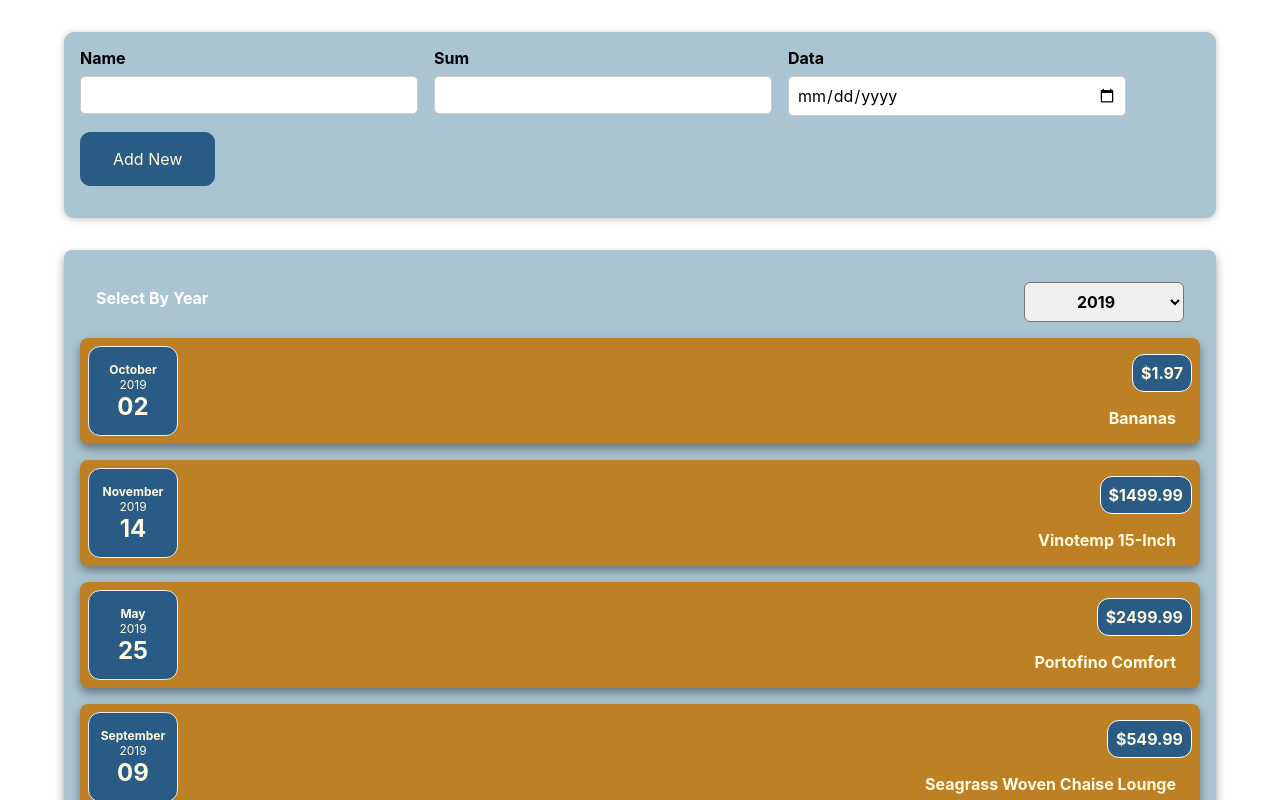
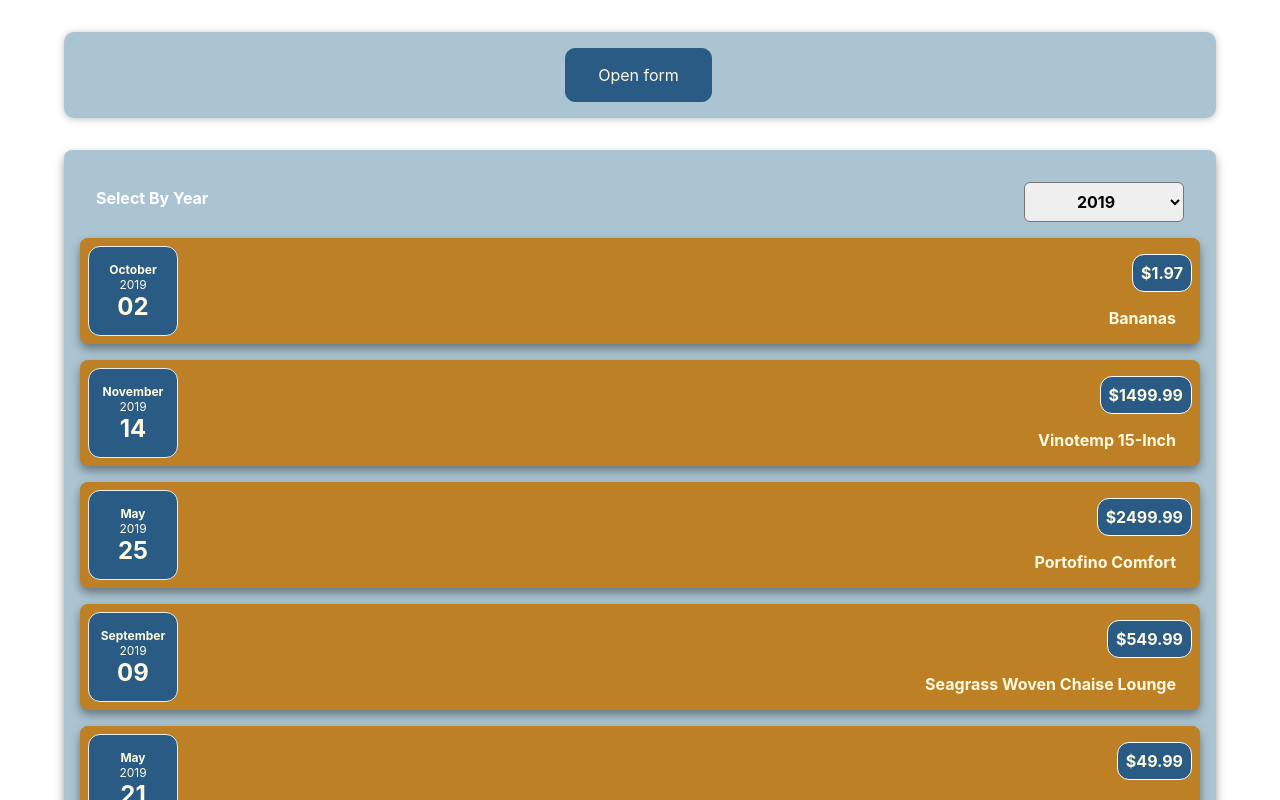
Before and after one commit to OlegZaichuk/ReactJS_Cost_Accounting, a React (Create React App) app: page / in a window 1280 px wide. Shown: the top 800 px of the page. Built offline with nearby package versions, Linux system fonts and the light colour scheme.

Commit message:
add open close new CostForm

```diff
--- a/src/components/CostFilter_UI/CostFilter.js
+++ b/src/components/CostFilter_UI/CostFilter.jsx
@@ -1,4 +1,4 @@
-import React, {useState} from 'react';
+import React from 'react';
 import './CostsFilter.css';
 
 const CostFilter = (props) => {
@@ -15,6 +15,7 @@ const CostFilter = (props) => {
                     <option value="2021">2021</option>
                     <option value="2020">2020</option>
                     <option value="2019">2019</option>
+                    <option value="2018">2018</option>
                 </select>
             </div>
         </div>
--- a/src/components/CostItems.jsx
+++ b/src/components/CostItems.jsx
@@ -1,21 +1,16 @@
-import React, {useState} from 'react';
+import React from 'react';
 import '../css/CostItem.css';
 import CostDateView from "./CostDateView";
 import Card from "./Card";
 
 const CostItems = (props) => {
-    const [description, setDescription] = useState(props.description)
-    // const changeDescriptionHandler = () => {
-    //     setDescription("new")
-    // }
     return (
         <Card className='cost-item'>
-            <CostDateView date={props.date}/>
+            <CostDateView date={props.costItem.data}/>
             <div className='cost-item__description'>
-                <h2>{description}</h2>
-                <div className='cost-item__price'>${props.amount}</div>
+                <h2>{props.costItem.description}</h2>
+                <div className='cost-item__price'>${props.costItem['amount']}</div>
             </div>
-            {/*<button onClick={changeDescriptionHandler}>Change Dsc</button>*/}
         </Card>
     );
 };
--- a/src/components/Costs.jsx
+++ b/src/components/Costs.jsx
@@ -13,11 +13,16 @@ const Costs = (props) => {
     const changeYear = (newYear) =>{
         setCurrentYear(newYear)
     }
+
+    const filteredCost = props.costsList.filter(el => el.data.getFullYear().toString() === currentYear)
+    const noCostList = <h2 className='cost-list__fallback'>No expenses this year</h2>
+
+
     return (
         <Card className='costs'>
             <CostFilter year={currentYear} onChangeYear={changeYear} />
-            {props.costsList.filter(el => el.data.getFullYear() == currentYear).
-            map(costItem => <CostItems key={costItem.id} date={costItem.data} description={costItem.description} amount={costItem.amount}/>)}
+            {filteredCost.length === 0 ? noCostList :
+                filteredCost.map(costItem => <CostItems key={costItem.id} costItem = {costItem}/>)}
         </Card>
     );
 };
--- a/src/components/newCost/CostForm.jsx
+++ b/src/components/newCost/CostForm.jsx
@@ -6,13 +6,18 @@ const CostForm = (props) => {
     const [costSum, setCostSum] = useState('')
     const [costDate, setCostData] = useState('')
 
-    const addNewCost = (e) => {
-        e.preventDefault();
-        const sendDate = { data: new Date(costDate.replace(/-/g, '\/')), description: costName, amount: costSum};
-        props.onNewCostData(sendDate);
+    const clearFormData = () => {
         setCostName('');
         setCostSum('');
         setCostData('');
+        props.onCloseForm();
+    }
+
+    const addNewCost = (e) => {
+        e.preventDefault();
+        const sendDate = { data: new Date(costDate.replace(/-/g, '/')), description: costName, amount: costSum};
+        props.onNewCostData(sendDate);
+        clearFormData();
     }
     return (
         <form onSubmit={addNewCost}>
@@ -33,13 +38,12 @@ const CostForm = (props) => {
                     <input value={costDate}
                            onChange={e => setCostData(e.target.value)}
                            type='date'
-                           min='2019-01-01'/>
+                           min='2018-01-01'/>
                 </div>
                 <div className='new-cost__actions'>
-                    <button
-                        type='submit'
-                        // onClick={addNewCost}
-                    >Add New</button>
+                    <button type='submit'>Add New</button>
+
+                    <button onClick={clearFormData}>Cancel</button>
                 </div>
             </div>
         </form>
--- a/src/components/newCost/NewCost.jsx
+++ b/src/components/newCost/NewCost.jsx
@@ -1,8 +1,14 @@
-import React from 'react';
+import React, {useState} from 'react';
 import '../../css/NewCost.css';
 import CostForm from "./CostForm";
 
 const NewCost = (props) => {
+    const [isState, isSetState ] = useState(false)
+
+    const closeFormHandler = () => {
+        isSetState(false)
+    }
+
     const newCostDataHandler = (newCostData) => {
         const newCostDataOut = {
             ...newCostData,
@@ -13,11 +19,19 @@ const NewCost = (props) => {
         console.log(newCostDataOut)
     }
 
+    const buttonOpen = <div className='cost-list__fallback'>
+                             <button onClick={() => isSetState(true)}>Open form</button>
+                       </div>
+    const costForm = <CostForm className='new-cost__actions' onCloseForm={closeFormHandler} onNewCostData={newCostDataHandler}/>
+
+
     return (
 
+        <div className='new-cost'>
+            { isState ? costForm : buttonOpen}
 
-        <div className='new-cost'>
-            <CostForm onNewCostData={newCostDataHandler}/>
+
+
         </div>
     );
 };
--- a/src/css/index.css
+++ b/src/css/index.css
@@ -11,3 +11,17 @@ body {
   border-radius: 0.5rem;
   box-shadow: 0 0.3rem 0.6rem rgba(0,0,0,0.4);
 }
+
+.cost-list {
+  list-style: none;
+  padding: 0;
+}
+
+.cost-list__fallback {
+  color: #fefae1;
+  text-align: center;
+}
+
+.text-align__center {
+  text-align: center;
+}
```
Also changed, not shown: src/components/CostFilter_UI/CostsFilter.js (deleted, +0 -23 lines).
